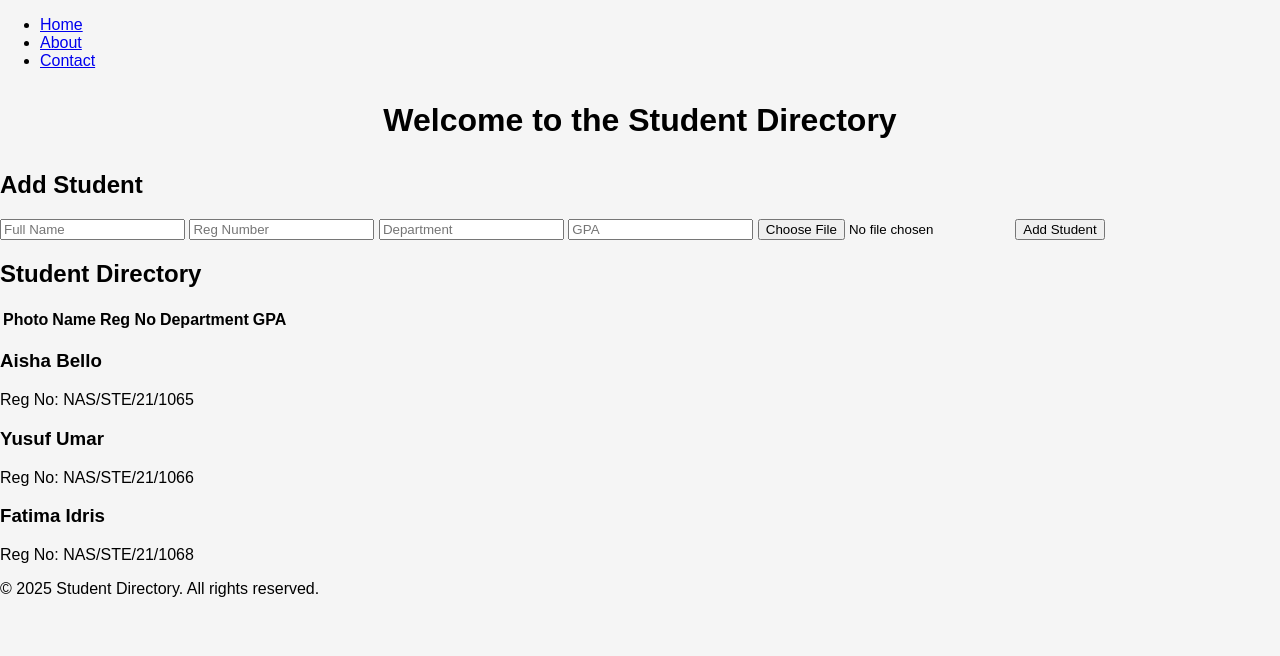
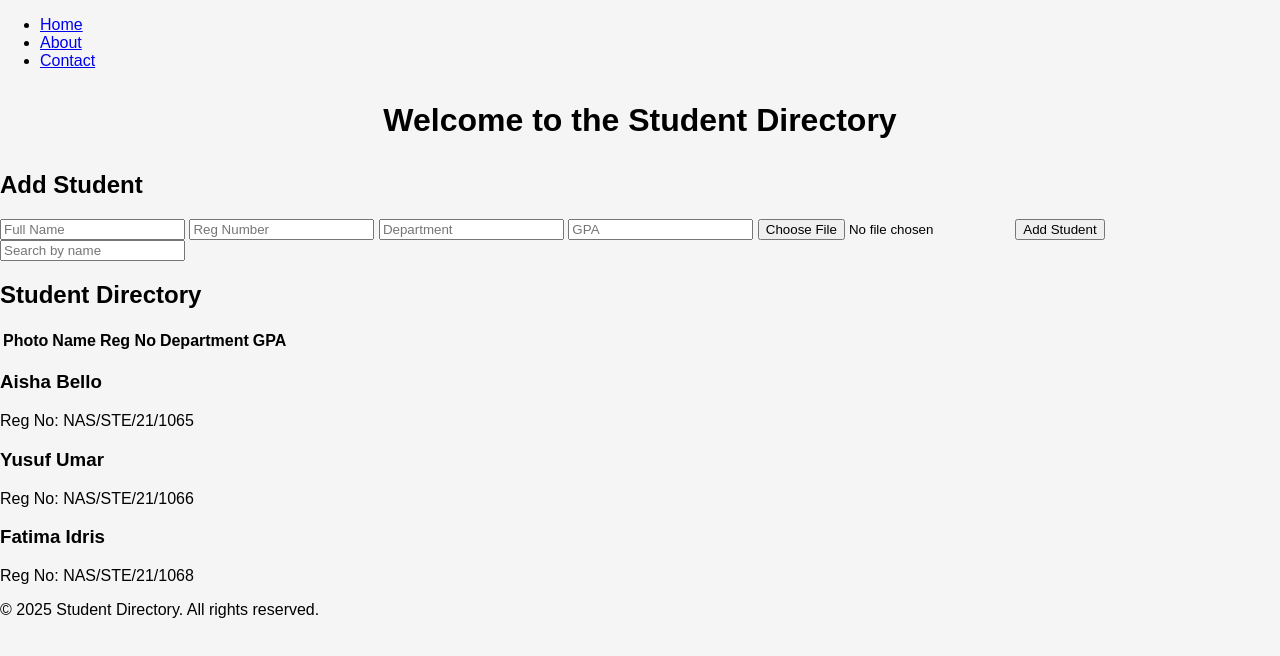
Before and after one commit to khaleegram/Student-Directory-App, a website: page index.html in a window 1280 px wide. Drawn offline with Linux system fonts and the light colour scheme.

Commit message:
Added Search Bar index.html

```diff
--- a/index.html
+++ b/index.html
@@ -24,6 +24,12 @@
   </form>
 </section>
     <!-- Student List Table -->
+<input
+  type="text"
+  id="search-bar"
+  placeholder="Search by name"
+  oninput="searchStudents()"
+/>
 <section id="student-list">
   <h2>Student Directory</h2>
   <table id="students-table">
```
